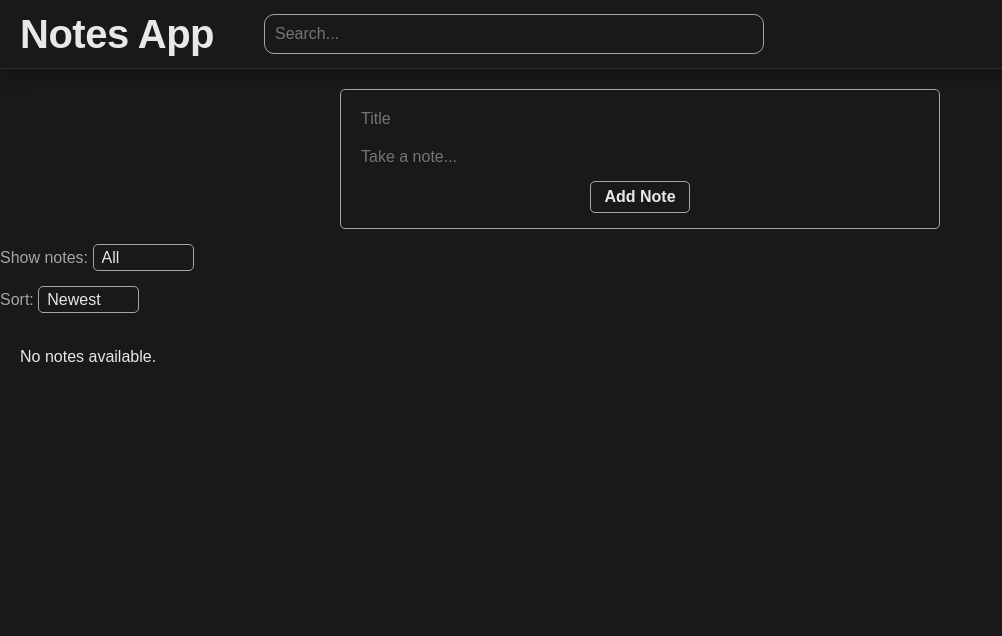
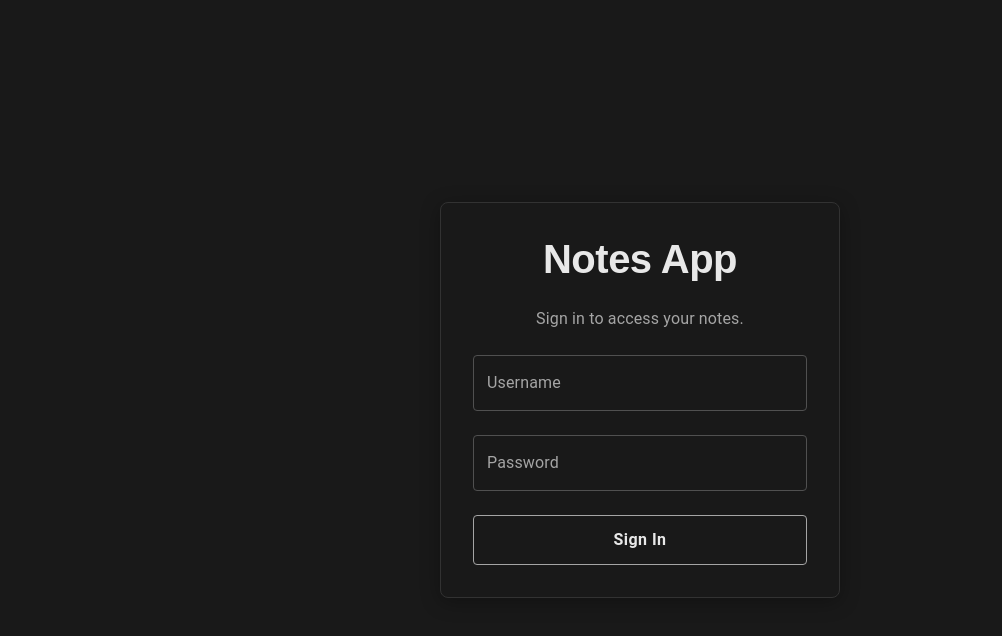
Before and after one commit to laporejero/notes-app, a React (Vite) app in the folder frontend/: page / in a window 1280 px wide. Shown: the top 636 px of the page, without its empty margins (0-1002 px from the left). Built offline with nearby package versions, Linux system fonts and the light colour scheme; no server answers; a web font is replaced by a local one.

Commit message:
feat: added Login to frontend

```diff
--- a/frontend/package.json
+++ b/frontend/package.json
@@ -14,7 +14,10 @@
     "server": "json-server -p 3001 db.json"
   },
   "dependencies": {
+    "@emotion/react": "^11.14.0",
+    "@emotion/styled": "^11.14.1",
     "@ionic/react": "^8.8.6",
+    "@mui/material": "^9.2.0",
     "axios": "^1.17.0",
     "ionicons": "^8.0.13",
     "react": "^19.2.6",
--- a/frontend/src/App.tsx
+++ b/frontend/src/App.tsx
@@ -2,11 +2,13 @@ import { useEffect, useState } from "react"
 
 // Services
 import noteService from "./services/notes"
+import loginService from "./services/login"
 
 // Types
 import type { Note, Filter, Sort } from "./types"
 
 // Components
+import LoginForm from "./components/LoginForm"
 import Navbar from "./components/Navbar"
 import NoteList from "./components/NoteList"
 import NoteForm from "./components/NoteForm"
@@ -23,6 +25,9 @@ function App() {
   const [history, setHistory] = useState<Note[]>([])
   const [showUndo, setShowUndo] = useState<boolean>(false)
   const [loading, setLoading] = useState<boolean>(true)
+  const [username, setUsername] = useState<string>('')
+  const [password, setPassword] = useState<string>('')
+  const [user, setUser] = useState<string|null>(null)
 
   useEffect(() => {
     noteService
@@ -37,6 +42,32 @@ function App() {
         setLoading(false)
       })
   }, [])
+
+  useEffect(() => {
+    const loggedUserJSON = window.localStorage.getItem('loggedNotesAppUser')
+    if (loggedUserJSON) {
+      const user = JSON.parse(loggedUserJSON)
+      setUser(user)
+      noteService.setToken(user.token)
+    }
+  }, [])
+
+  // login
+  async function handleLogin(event:any) {
+    event.preventDefault()
+
+    try {
+      const user = await loginService.login(username, password)
+
+      window.localStorage.setItem('loggedNotesAppUser', JSON.stringify(user))
+      noteService.setToken(user.token)
+      setUser(user)
+      setUsername('')
+      setPassword('')
+    } catch (error) {
+      console.error('failed to sign in')
+    }
+  }
 
   // Add Note function
   function addNote(title:string, body:string):void {
@@ -244,6 +275,9 @@ function App() {
 
   return (
     <>
+      {user
+        ? (
+          <>
           <Navbar search={search} setSearch={setSearch} />
           <main>
             <NoteForm addNote={addNote} />
@@ -254,6 +288,18 @@ function App() {
           </main>
           </>
         )
+        : (
+          <LoginForm
+            handleLogin={handleLogin}
+            username={username}
+            password={password}
+            setUsername={setUsername}
+            setPassword={setPassword}
+          />
+        )
+      }
+    </>
+  )
 }
 
 export default App
--- /dev/null
+++ b/frontend/src/components/LoginForm.tsx
@@ -0,0 +1,168 @@
+import type { JSX } from 'react'
+import {
+    Box,
+    Button,
+    Paper,
+    Stack,
+    TextField,
+    Typography,
+} from '@mui/material'
+
+type LoginFormProps = {
+    handleLogin: (v: any) => void
+    username: string
+    password: string
+    setUsername: (v: string) => void
+    setPassword: (v: string) => void
+}
+
+function LoginForm({ handleLogin, username, password, setUsername, setPassword }:LoginFormProps): JSX.Element {
+    return (
+        <Box
+            component="form"
+            onSubmit={handleLogin}
+            sx={{
+            minHeight: "100vh",
+            bgcolor: "#191919",
+            display: "flex",
+            justifyContent: "center",
+            alignItems: "center",
+            px: 2,
+        }}>
+            <Paper
+                elevation={0}
+                sx={{
+                    width: 400,
+                    bgcolor: "#191919",
+                    border: "1px solid rgb(50,50,50)",
+                    borderRadius: 2,
+                    p: 4,
+                    boxShadow: "0 4px 20px rgba(0,0,0,0.3)",
+                }}
+            >
+                <Stack spacing={3}>
+                    <Typography
+                        variant="h3"
+                        sx={{
+                            color: "rgb(232,232,232)",
+                            fontSize: "var(--text-h3)",
+                            fontWeight: "var(--font-weight-bold)",
+                            fontFamily: "var(--font-family)",
+                            letterSpacing: "var(--letter-spacing-tight)",
+                            lineHeight: "var(--line-height-tight)",
+                            textAlign: "center",
+                        }}
+                    >
+                        Notes App
+                    </Typography>
+
+                    <Typography
+                        variant="body1"
+                        sx={{
+                            color: "rgb(165,165,165)",
+                            textAlign: "center",
+                            mt: -1,
+                            fontSize: "var(--text-base)"
+                        }}
+                    >
+                        Sign in to access your notes.
+                    </Typography>
+                    <TextField
+                        value={username}
+                        onChange={(e) => setUsername(e.target.value)}
+
+                        label="Username"
+                        variant="outlined"
+                        fullWidth
+                        sx={{
+                            "& .MuiOutlinedInput-root": {
+                                color: "rgb(232,232,232)",
+
+                                "& fieldset": {
+                                borderColor: "rgb(80,80,80)",
+                                },
+
+                                "&:hover fieldset": {
+                                borderColor: "rgb(165,165,165)",
+                                },
+
+                                "&.Mui-focused fieldset": {
+                                borderColor: "rgb(232,232,232)",
+                                },
+                                fontSize: "var(--text-base)"
+                            },
+
+                            "& .MuiInputLabel-root": {
+                                color: "rgb(165,165,165)",
+                                fontSize: "var(--text-base)"
+                            },
+
+                            "& .MuiInputLabel-root.Mui-focused": {
+                                color: "rgb(232,232,232)",
+                            },
+                        }}
+                    />
+                    <TextField
+                        value={password}
+                        onChange={(e) => setPassword(e.target.value)}
+
+                        label="Password"
+                        type="password"
+                        variant="outlined"
+                        fullWidth
+                        sx={{
+                        "& .MuiOutlinedInput-root": {
+                            color: "rgb(232,232,232)",
+
+                            "& fieldset": {
+                            borderColor: "rgb(80,80,80)",
+                            },
+
+                            "&:hover fieldset": {
+                            borderColor: "rgb(165,165,165)",
+                            },
+
+                            "&.Mui-focused fieldset": {
+                            borderColor: "rgb(232,232,232)",
+                            },
+                            fontSize: "var(--text-base)"
+                        },
+
+                        "& .MuiInputLabel-root": {
+                            color: "rgb(165,165,165)",
+                            fontSize: "var(--text-base)"
+                        },
+
+                        "& .MuiInputLabel-root.Mui-focused": {
+                            color: "rgb(232,232,232)",
+                        },
+                        }}
+                    />
+                    <Button
+                        type="submit"
+                        variant="outlined"
+                        size="large"
+                        sx={{
+                            color: "rgb(232,232,232)",
+                            borderColor: "rgb(165,165,165)",
+                            py: 1.2,
+                            fontWeight: "bold",
+                            textTransform: "none",
+                            fontSize: "var(--text-base)",
+
+                            "&:hover": {
+                                bgcolor: "rgb(232,232,232)",
+                                color: "#191919",
+                                borderColor: "rgb(232,232,232)",
+                            },
+                        }}
+                    >
+                        Sign In
+                    </Button>
+                </Stack>
+            </Paper>
+        </Box>
+    )
+}
+
+export default LoginForm
--- /dev/null
+++ b/frontend/src/services/login.ts
@@ -0,0 +1,9 @@
+import axios from 'axios'
+const baseUrl = 'api/login'
+
+const login = async (username:string, password:string) => {
+    const response = await axios.post(baseUrl, {username, password})
+    return response.data
+}
+
+export default { login }
--- a/frontend/src/services/notes.ts
+++ b/frontend/src/services/notes.ts
@@ -3,12 +3,22 @@ import type { Note } from '../types'
 
 const baseUrl = '/api/notes'
 
+let token:string|null = null
+
+const setToken = (newToken:string) => {
+    token = `Bearer ${newToken}`
+}
+
 const getAll = () => {
     return axios.get(baseUrl)
 }
 
-const create = (newNote:Note) => {
-    return axios.post(baseUrl, newNote)
+const create = async (newNote:Note) => {
+    const config = {
+        headers: { Authorization: token }
+    }
+    const response = await axios.post(baseUrl, newNote, config)
+    return response.data
 }
 
 const update = (id:string, updatedNote:Note) => {
@@ -19,4 +29,4 @@ const deleteNote = (id:string) => {
     return axios.delete(`${baseUrl}/${id}`)
 }
 
-export default { getAll, create, update, deleteNote }
+export default { getAll, create, update, deleteNote, setToken }
```
Also changed, not shown: 1 other file (tests, documents, lock files or other folders). Lines whose indentation alone changed are shown as unchanged.
